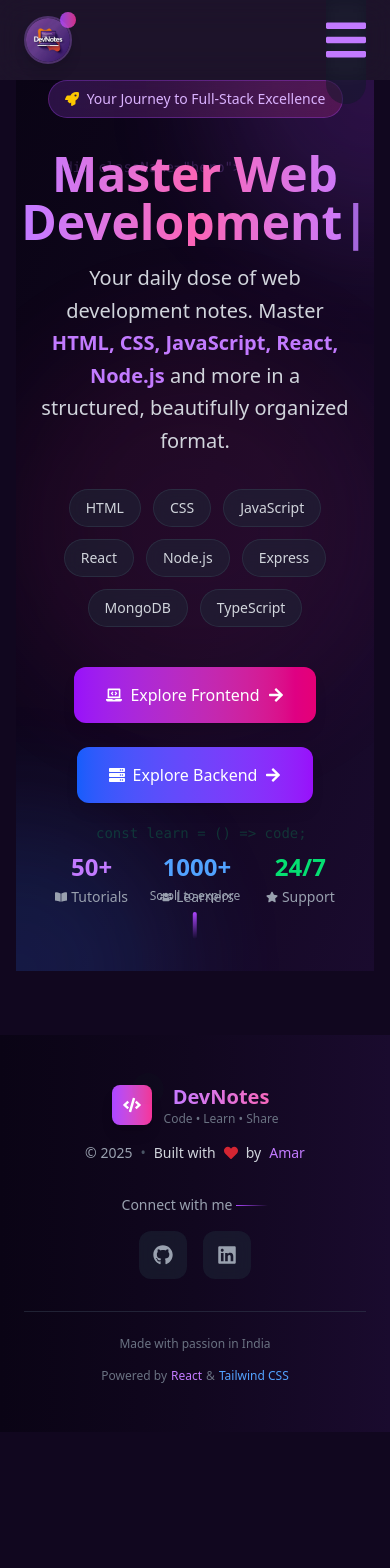
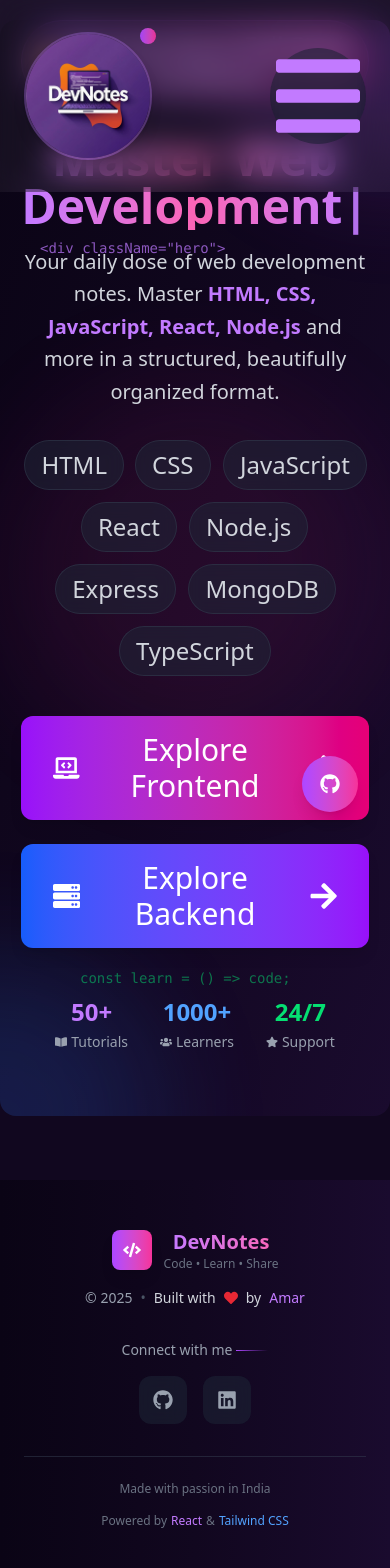
Before and after one commit to Amarjha01/DevNotes, a React (Vite) app: page / in a window 390 px wide. Shown: the top 1568 px of the page. Before the commit the page ends 1432 px from the top, so only its background shows below. Built offline with nearby package versions, Linux system fonts and the light colour scheme.

Commit message:
emproved responsiveness

```diff
--- a/src/App.jsx
+++ b/src/App.jsx
@@ -6,7 +6,7 @@ const App = () => {
   return (
     <>
       <Header />
-      <main className="pt-20 px-4 min-h-[80vh]">
+      <main className="">
         <Outlet />
       </main>
       <Footer />
--- a/src/components/gloable/Header.jsx
+++ b/src/components/gloable/Header.jsx
@@ -36,7 +36,7 @@ export function Header() {
         ? 'bg-[#0a0415]/5 backdrop-blur-xl border-b border-purple-500/20 shadow-lg shadow-purple-500/10'
         : 'bg-white/5 backdrop-blur-lg'
     }`}>
-      <div className="flex items-center justify-between px-6 py-4 transition-all duration-300 h-20">
+      <div className="flex items-center justify-between px-6 py-24 lg:py-4 transition-all duration-300 h-20">
 
         {/* Logo Section */}
         <button
@@ -44,7 +44,7 @@ export function Header() {
           className="group flex items-center gap-3 z-50 hover:scale-105 transition-all duration-300"
         >
           <div className="relative">
-            <div className="w-12 h-12 rounded-full overflow-hidden border-2 border-purple-400/30 group-hover:border-purple-400/60 transition-all duration-300 shadow-lg">
+            <div className="w-32 h-32 lg:w-12 lg:h-12 rounded-full overflow-hidden border-2 border-purple-400/30 group-hover:border-purple-400/60 transition-all duration-300 shadow-lg">
               <img
                 src={`/DevNotes-logos/logo${currLogo}.jpg`}
                 alt="DevNotes Logo"
@@ -54,10 +54,10 @@ export function Header() {
             <div className="absolute -top-1 -right-1 w-4 h-4 bg-gradient-to-r from-purple-500 to-pink-500 rounded-full animate-pulse"></div>
           </div>
           <div className="hidden sm:block">
-            <h1 className="text-2xl font-bold bg-gradient-to-r from-purple-400 to-pink-400 bg-clip-text text-transparent">
+            <h1 className="text-7xl lg:text-2xl font-bold bg-gradient-to-r from-purple-400 to-pink-400 bg-clip-text text-transparent">
               DevNotes
             </h1>
-            <p className="text-xs text-gray-400 -mt-1">Learn • Code • Share</p>
+            <p className="text-2xl lg:text-xs text-gray-400 -mt-1">Learn • Code • Share</p>
           </div>
         </button>
 
@@ -81,7 +81,7 @@ export function Header() {
 
         {/* Hamburger Menu Button */}
         <button
-          className="lg:hidden relative w-10 text-6xl h-32 bg-gray-900/50 backdrop-blur-sm rounded-full flex items-center justify-center text-purple-400  z-50 hover:bg-gray-800/50 transition-all duration-300 hover:scale-110"
+          className="lg:hidden relative text-8xl bg-gray-900/50 backdrop-blur-sm rounded-full flex items-center justify-center text-purple-400  z-50 hover:bg-gray-800/50 transition-all duration-300 hover:scale-110"
           onClick={() => setMenuOpen(!menuOpen)}
         >
           <div className="absolute  rounded-full bg-gradient-to-r from-purple-500/20 to-pink-500/20 opacity-0 hover:opacity-100 transition-opacity duration-300"></div>
@@ -90,7 +90,7 @@ export function Header() {
 
         {/* Mobile Menu */}
         {menuOpen && (
-          <div className="fixed top-3/4 right-0 bg-[#0a0415]/95 pb-5 backdrop-blur-xl flex flex-col items-center justify-center space-y-8 z-40">
+          <div className="fixed top-3/4 right-20 rounded-2xl px-4 bg-[#0a0415]/95 pb-5 backdrop-blur-xl flex flex-col items-center justify-center space-y-8 z-40">
             {/* Background Effects */}
             <div className="">
               <div className="absolute -top-40 -right-40 w-80 h-80 bg-purple-500/20 rounded-full blur-3xl animate-pulse"></div>
@@ -115,14 +115,14 @@ export function Header() {
                       animation: 'slideInFromRight 0.5s ease-out forwards'
                     }}
                   >
-                    <div className="w-10 h-10 bg-gradient-to-r from-purple-500/20 to-pink-500/20 rounded-full flex items-center justify-center">
-                      <Icon className="text-lg" />
+                    <div className="w-16 h-16 bg-gradient-to-r from-purple-500/20 to-pink-500/20 rounded-full flex items-center justify-center">
+                      <Icon className="text-4xl" />
                     </div>
                     <div className="text-left">
-                      <span className="text-lg font-medium text-gray-300 group-hover:text-white">
+                      <span className="text-4xl font-medium text-gray-300 group-hover:text-white">
                         {item.name}
                       </span>
-                      <p className="text-xs text-gray-500 group-hover:text-gray-400">
+                      <p className="text-xl text-gray-500 group-hover:text-gray-400">
                         Explore {item.name.toLowerCase()}
                       </p>
                     </div>
@@ -134,14 +134,14 @@ export function Header() {
 
             {/* Mobile Menu Footer */}
             <div className="relative z-10 flex flex-col items-center gap-4 mt-8">
-              <div className="flex items-center gap-2 text-gray-400 text-sm">
+              <div className="flex items-center gap-2 text-gray-400 text-2xl">
                 <FaCode className="text-purple-400" />
                 <span>Built with passion</span>
               </div>
               <div className="flex gap-4">
-                <div className="w-2 h-2 bg-purple-500 rounded-full animate-pulse"></div>
-                <div className="w-2 h-2 bg-blue-500 rounded-full animate-pulse delay-200"></div>
-                <div className="w-2 h-2 bg-pink-500 rounded-full animate-pulse delay-400"></div>
+                <div className="w-4 h-4 bg-purple-500 rounded-full animate-pulse"></div>
+                <div className="w-4 h-4 bg-blue-500 rounded-full animate-pulse delay-400"></div>
+                <div className="w-4 h-4 bg-pink-500 rounded-full animate-pulse delay-800"></div>
               </div>
             </div>
           </div>
--- a/src/pages/Backend.jsx
+++ b/src/pages/Backend.jsx
@@ -119,9 +119,9 @@ const Backend = () => {
   );
 
   return (
-    <div className="min-h-screen flex flex-col md:flex-row gap-6 mt-[13%] md:mt-[6%] relative">
+    <div className="min-h-screen flex flex-col md:flex-row gap-6 mt-[20%] lg:mt-[6%]  relative">
       <button
-        className="lg:hidden fixed top-36 text-5xl right-6 z-50 bg-gradient-to-r from-green-600 to-blue-600 text-white p-3 rounded-lg shadow-lg hover:shadow-xl transition-shadow duration-300"
+        className="lg:hidden fixed top-[] text-5xl right-6 z-50 bg-gradient-to-r from-green-600 to-blue-600 text-white p-3 rounded-lg shadow-lg hover:shadow-xl transition-shadow duration-300"
         onClick={toggleSidebar}
         aria-label="Toggle sidebar"
       >
--- a/src/pages/Frontend.jsx
+++ b/src/pages/Frontend.jsx
@@ -133,10 +133,10 @@ const Frontend = () => {
   );
 
   return (
-    <div className="min-h-screen flex flex-col md:flex-row gap-6 mt-[13%] md:mt-[6%] relative">
+    <div className="min-h-screen flex flex-col md:flex-row gap-6 mt-[20%] lg:mt-[6%] relative">
       {/* Mobile Menu Button */}
       <button
-        className="lg:hidden fixed top-36 text-5xl right-6 z-50 bg-gradient-to-r from-purple-600 to-pink-600 text-white p-3 rounded-lg shadow-lg hover:shadow-xl transition-shadow duration-300"
+        className="lg:hidden fixed top-[] text-5xl right-6 z-50 bg-gradient-to-r from-purple-600 to-pink-600 text-white p-3 rounded-lg shadow-lg hover:shadow-xl transition-shadow duration-300"
         onClick={toggleSidebar}
         aria-label="Toggle sidebar"
       >
--- a/src/pages/Home.jsx
+++ b/src/pages/Home.jsx
@@ -35,7 +35,7 @@ const Home = () => {
   }, [controls]);
 
   return (
-    <div className="min-h-screen bg-gradient-to-br from-[#0a0415] via-[#11071f] to-[#1a0b2e] relative overflow-hidden">
+    <div className="min-h-[80vh] mt-[5%] rounded-2xl lg:min-h-screen bg-gradient-to-br from-[#0a0415] via-[#11071f] to-[#1a0b2e] relative overflow-hidden flex justify-center items-center">
       {/* Animated Background Elements */}
       <div className="absolute inset-0 overflow-hidden">
         <div className="absolute -top-40 -right-40 w-80 h-80 bg-purple-500/20 rounded-full blur-3xl animate-pulse"></div>
@@ -46,21 +46,21 @@ const Home = () => {
       {/* Floating Code Snippets */}
       <div className="absolute inset-0 pointer-events-none">
         <motion.div
-          className="absolute top-20 left-10 text-purple-400/20 font-mono text-sm"
+          className="absolute lg:top-[10%] top-[20%] left-10 text-purple-400/70 lg:text-purple-400/50 font-mono text-sm"
           animate={{ y: [0, -20, 0] }}
           transition={{ duration: 3, repeat: Infinity, ease: "easeInOut" }}
         >
           &lt;div className="hero"&gt;
         </motion.div>
         <motion.div
-          className="absolute top-32 right-20 text-blue-400/20 font-mono text-sm"
+          className="absolute top-32 right-20 text-blue-400/80 lg:text-blue-400/20 font-mono text-sm"
           animate={{ y: [0, 20, 0] }}
           transition={{ duration: 4, repeat: Infinity, ease: "easeInOut", delay: 1 }}
         >
           {/* function() {{ return  'awesome' }} */}
         </motion.div>
         <motion.div
-          className="absolute bottom-32 left-20 text-green-400/20 font-mono text-sm"
+          className="absolute bottom-32 left-20 text-green-400/50 lg:text-green-400/30 font-mono text-sm"
           animate={{ y: [0, -15, 0] }}
           transition={{ duration: 3.5, repeat: Infinity, ease: "easeInOut", delay: 2 }}
         >
@@ -70,7 +70,7 @@ const Home = () => {
 
       {/* Main Content */}
       <motion.div
-        className="relative z-10 min-h-screen flex flex-col items-center justify-center text-center px-6"
+        className="relative z-10 min-h-[50vh] lg:min-h-screen flex flex-col items-center justify-center text-center px-6"
         initial={{ opacity: 0, y: 40 }}
         animate={{ opacity: 1, y: 0 }}
         transition={{ duration: 0.8 }}
@@ -82,7 +82,7 @@ const Home = () => {
           animate={{ scale: 1 }}
           transition={{ delay: 0.2, duration: 0.5 }}
         >
-          <span className="text-sm text-purple-300 flex items-center gap-2">
+          <span className="lg:text-sm text-2xl text-purple-300 flex items-center gap-2">
             <FaRocket className="text-yellow-400" />
             Your Journey to Full-Stack Excellence
           </span>
@@ -121,7 +121,7 @@ const Home = () => {
           {technologies.map((tech, index) => (
             <motion.span
               key={tech}
-              className="px-4 py-2 bg-gray-800/50 backdrop-blur-sm rounded-full text-sm text-gray-300 border border-gray-700/50 hover:border-purple-500/50 transition-all"
+              className="px-4 py-2 bg-gray-800/50 backdrop-blur-sm rounded-full lg:text-sm text-2xl text-gray-300 border border-gray-700/50 hover:border-purple-500/50 transition-all"
               initial={{ opacity: 0, y: 20 }}
               animate={{ opacity: 1, y: 0 }}
               transition={{ delay: 0.8 + index * 0.1 }}
@@ -143,7 +143,7 @@ const Home = () => {
             to="/frontend/html"
             className="group relative px-8 py-4 bg-gradient-to-r from-purple-600 to-pink-600 text-white rounded-xl shadow-lg hover:shadow-purple-500/25 transition-all duration-300 hover:scale-105 font-medium"
           >
-            <span className="flex items-center gap-2">
+            <span className="flex items-center gap-2 text-3xl">
               <FaLaptopCode />
               Explore Frontend
               <FaArrowRight className="group-hover:translate-x-1 transition-transform" />
@@ -153,7 +153,7 @@ const Home = () => {
             to="/backend/nodejs"
             className="group relative px-8 py-4 bg-gradient-to-r from-blue-600 to-purple-600 text-white rounded-xl shadow-lg hover:shadow-blue-500/25 transition-all duration-300 hover:scale-105 font-medium"
           >
-            <span className="flex items-center gap-2">
+            <span className="flex items-center gap-2 text-3xl">
               <FaServer />
               Explore Backend
               <FaArrowRight className="group-hover:translate-x-1 transition-transform" />
@@ -193,10 +193,10 @@ const Home = () => {
 
         {/* Floating Action Button */}
         <motion.div
-          className="fixed bottom-8 right-8 z-50"
-          animate={controls}
+          className="fixed bottom-8 right-8 z-[70]"
+          // animate={controls}
           initial={{ opacity: 0, scale: 0 }}
-          // animate={{ opacity: 1, scale: 1 }}
+          animate={{ opacity: 1, scale: 1 }}
           transition={{ delay: 1.5, duration: 0.5 }}
         >
           <a
@@ -209,22 +209,7 @@ const Home = () => {
           </a>
         </motion.div>
 
-        {/* Scroll Indicator */}
-        <motion.div
-          className="absolute bottom-8 left-1/2 transform -translate-x-1/2"
-          initial={{ opacity: 0 }}
-          animate={{ opacity: 1 }}
-          transition={{ delay: 2, duration: 0.8 }}
-        >
-          <div className="flex flex-col items-center text-gray-400">
-            <span className="text-xs mb-2">Scroll to explore</span>
-            <motion.div
-              className="w-1 h-8 bg-gradient-to-b from-purple-500 to-transparent rounded-full"
-              animate={{ height: [32, 16, 32] }}
-              transition={{ duration: 2, repeat: Infinity, ease: "easeInOut" }}
-            />
-          </div>
-        </motion.div>
+
       </motion.div>
     </div>
   );
```
